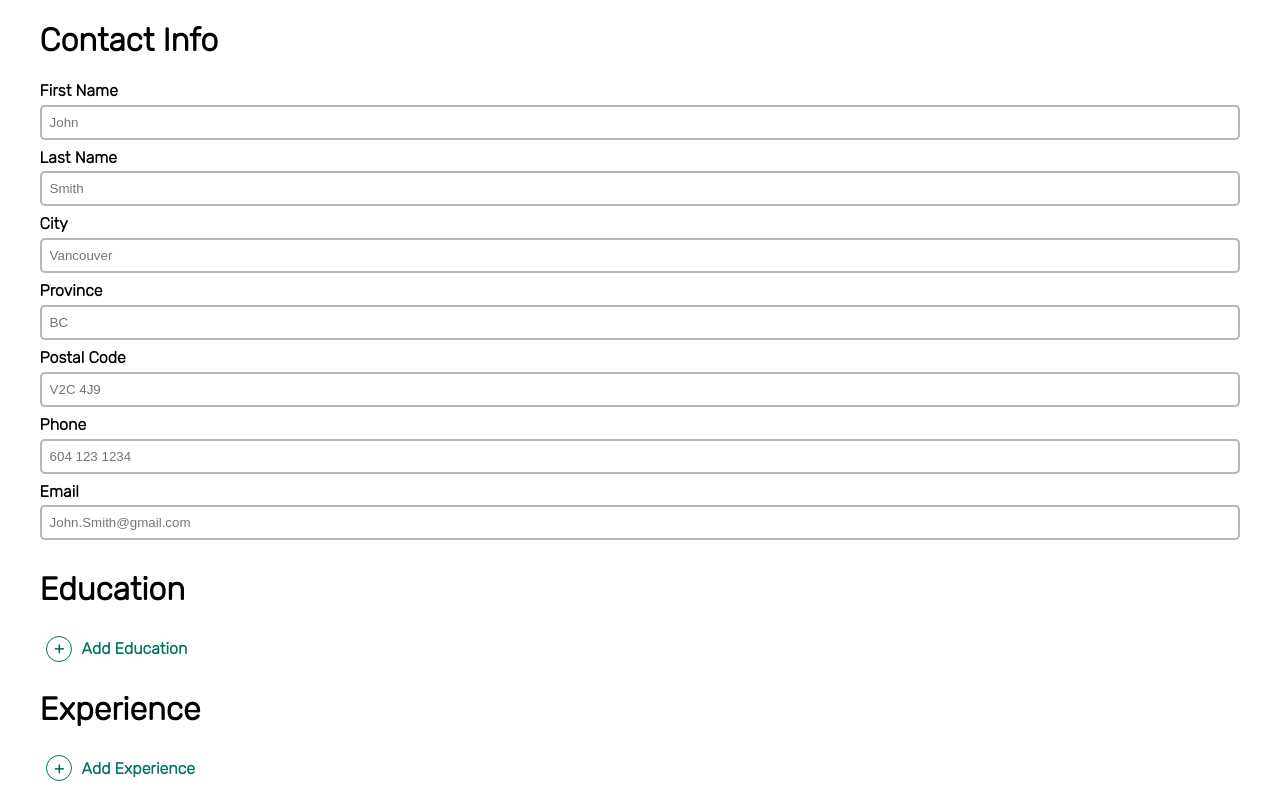
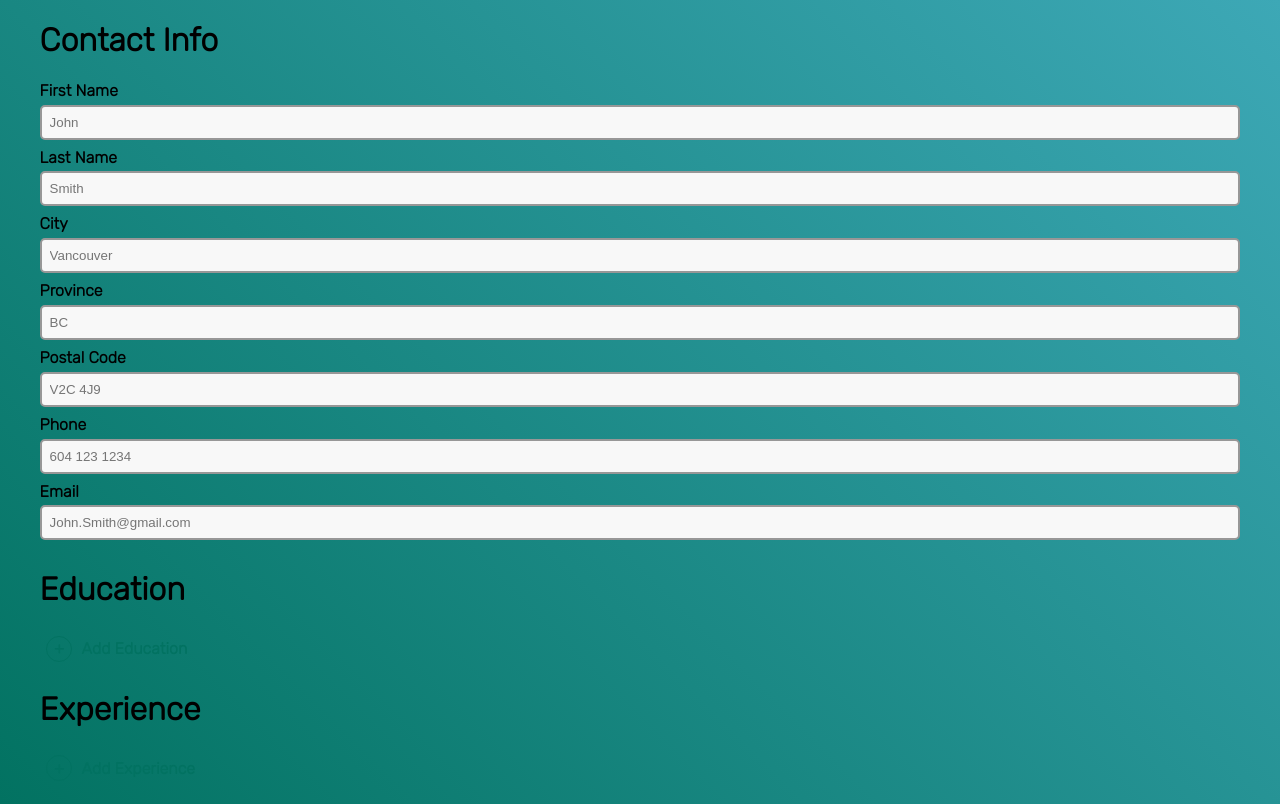
Before and after one commit to jon-ng0120/cv-project, a React (Create React App) app: page / in a window 1280 px wide. Built offline with nearby package versions, Linux system fonts and the light colour scheme.

Commit message:
Added CSS for input form

```diff
--- a/src/App.css
+++ b/src/App.css
@@ -13,11 +13,23 @@ body {
   font-family: 'Anton', sans-serif;
   font-family: 'Open Sans', sans-serif;
   font-family: 'Rubik', sans-serif;
+  background-image: linear-gradient(
+    45deg,
+    var(--main-color),
+    var(--secondary-color)
+  );
 }
 
 #main-container {
   width: 95%;
   margin: auto;
+}
+
+#inputs-container {
+  padding: 1rem 1.5rem;
+  background-color: rgb(255, 255, 255);
+  border-radius: 10px;
+  box-shadow: rgba(0, 0, 0, 0.35) 0px 5px 15px;
 }
 
 .row {
@@ -34,8 +46,9 @@ body {
   padding: 0.5rem;
   margin-bottom: 0.5rem;
   border-radius: 5px;
-  border: 2px solid rgb(182, 182, 182);
+  border: 2px solid rgb(151, 151, 151);
   outline: none;
+  background-color: rgb(248, 248, 248);
 }
 
 .row input:focus {
@@ -93,7 +106,14 @@ body {
 .form-icons {
   display: flex;
   align-items: center;
+}
+
+.edit {
   color: var(--secondary-color);
+}
+
+.delete {
+  color: rgb(251, 118, 118);
 }
 
 .form-icons div {
@@ -112,7 +132,7 @@ body {
   background-color: var(--hover-color);
 }
 
-.school-name {
+.item-header {
   font-weight: bold;
 }
 
```
